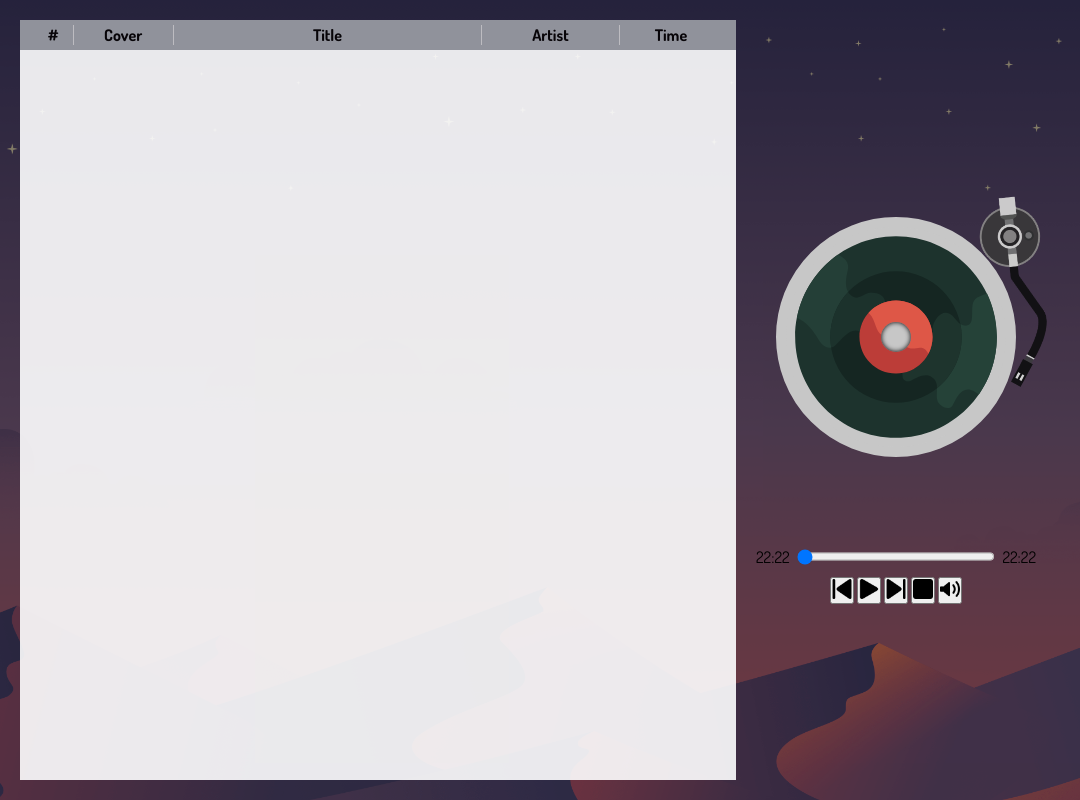
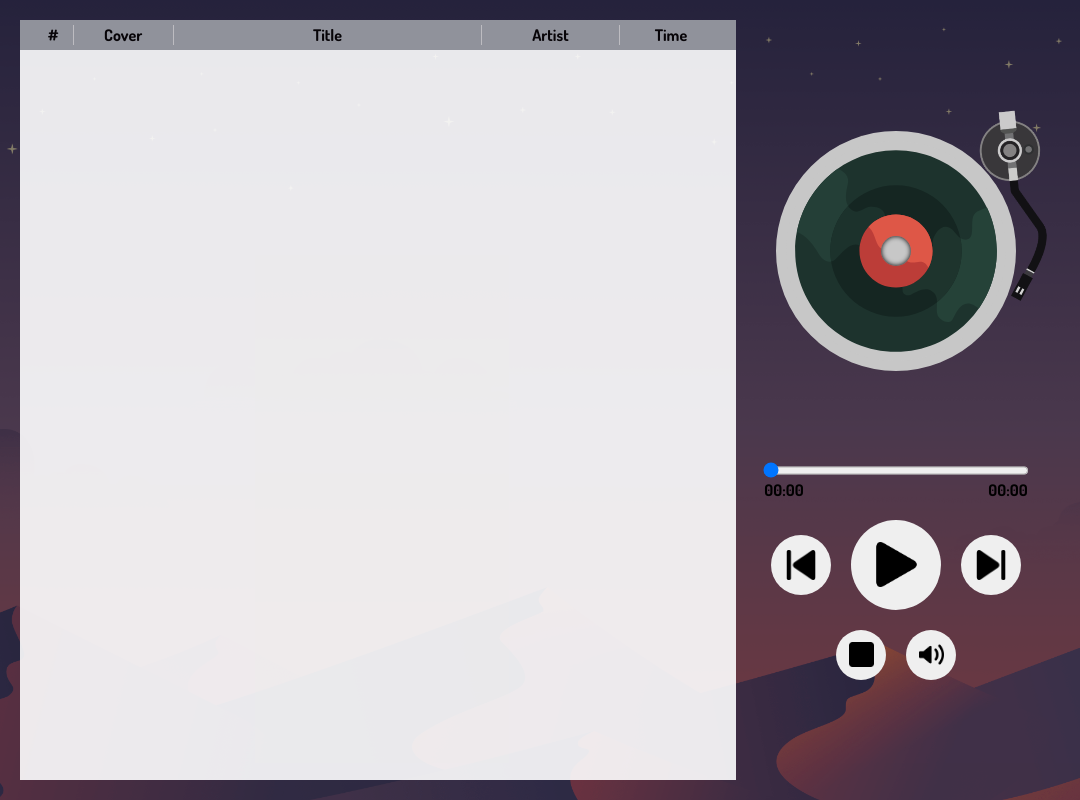
Before and after one commit to hamedsdz/Desktop_MusicPlayer, an Electron app: page views/index.html in a window 1080 px wide. Drawn offline with nearby package versions, Linux system fonts and the light colour scheme; no server answers.

Commit message:
Version 0.0.1

```diff
--- a/assets/css/style.css
+++ b/assets/css/style.css
@@ -239,11 +239,7 @@ body {
   justify-content: space-between;
   margin-top: 30px;
   margin-bottom: 10px;
-}
-
-.controller_item img {
-  height: 20px;
-  width: 20px;
+  flex-wrap: wrap;
 }
 
 .container .current_music .timeController .TimeLine {
@@ -253,4 +249,63 @@ body {
   padding: 0;
   height: 19px;
   margin: 0 2.5% 0 2.5%;
+  cursor: pointer;
 }
+
+.container .current_music .timeController .current-time, .container .current_music .timeController .duration {
+  width: 20%;
+  text-align: center;
+  font-size: 16px;
+  font-weight: bolder;
+}
+
+.container .current_music .btn-group {
+  width: 100%;
+  display: flex;
+  flex-direction: row;
+  align-items: center;
+  justify-content: center;
+  flex-wrap: wrap;
+}
+
+.container .current_music .btn-group .controller_item {
+  margin: 10px;
+  border-radius: 100%;
+  border: none;
+  cursor: pointer;
+  display: flex;
+  align-items: center;
+  justify-content: center;
+}
+
+.container .current_music .btn-group .controller_item:focus {
+  outline: none;
+}
+
+.container .current_music .btn-group .controller_item:hover {
+  transform: scale(1.04);
+}
+
+.container .current_music .btn-group .controller_item:hover {
+  transform: scale(1.04);
+}
+
+.container .current_music .btn-group .controller_item img {
+  width: 50%;
+  height: 50%;
+}
+
+.container .current_music .btn-group .prev, .container .current_music .btn-group .next {
+  width: 60px;
+  height: 60px;
+}
+
+.container .current_music .btn-group .play {
+  width: 90px;
+  height: 90px;
+}
+
+.container .current_music .btn-group .stop, .container .current_music .btn-group .mute {
+  width: 50px;
+  height: 50px;
+}
--- a/assets/js/index.js
+++ b/assets/js/index.js
@@ -18,9 +18,11 @@ const prev = document.getElementById('prev')
 const next = document.getElementById('next')
 const stop = document.getElementById('stop')
 const TimeLine = document.getElementById('TimeLine')
+const currentTime = document.getElementById('currentTime')
+const Duration = document.getElementById('duration')
 // Variables
 let music_list = []
-let current = -1
+let current = 0
 
 fs.readdirSync(homedir).forEach((folder) => {
   glob(`${homedir}/${folder}/**/*.mp3`, { silent: true }, (er, files) => {
@@ -88,6 +90,7 @@ const push_to_list = ({
     picture,
     album,
     year,
+    time,
   })
   ListItem = document.querySelectorAll('.list_item')
   ListItem.forEach((item) =>
@@ -101,6 +104,8 @@ const push_to_list = ({
 const playSong = (item) => {
   player.setAttribute('src', music_list[item - 1].url)
   cover.src = music_list[item - 1].picture
+  Duration.innerHTML = `${music_list[item - 1].time}`
+  console.log(`${music_list[item - 1].time}`)
   ChangeActive()
   $(`#${item}`).addClass('active')
   document.querySelector('.current_music').classList.remove('pause')
@@ -128,6 +133,7 @@ player.onended = () => {
 player.ontimeupdate = () => {
   TimeLine.max = player.duration
   TimeLine.value = player.currentTime
+  currentTime.innerHTML = msToTime(player.currentTime * 1000)
 }
 
 playPause.addEventListener('click', () => {
@@ -161,15 +167,19 @@ TimeLine.addEventListener('change', () => {
   changeTime()
 })
 
+TimeLine.addEventListener('mousedown', () => {
+  changeTime()
+})
+
 const pausePlayer = () => {
   document.querySelector('.current_music').classList.add('pause')
-  playPause.childNodes[1].src = '../assets/img/icons/pause.png'
+  playPause.childNodes[1].src = '../assets/img/icons/play.png'
   player.pause()
 }
 
 const playPlayer = () => {
   document.querySelector('.current_music').classList.remove('pause')
-  playPause.childNodes[1].src = '../assets/img/icons/play.png'
+  playPause.childNodes[1].src = '../assets/img/icons/pause.png'
   player.play()
 }
 
@@ -197,5 +207,8 @@ function msToTime(timeInMilliseconds) {
   s < 10 ? (s = `0${s}`) : (s = `${s}`)
   m < 10 ? (m = `0${m}`) : (m = `${m}`)
   h < 10 ? (h = `0${h}`) : (h = `${h}`)
-  return `${h}:${m}:${s}`
+  if (h !== '00') {
+    return `${h}:${m}:${s}`
+  }
+  return `${m}:${s}`
 }
--- a/package.json
+++ b/package.json
@@ -23,11 +23,13 @@
   },
   "homepage": "https://github.com/hsadeghzadeh79/Desktop_MusicPlayer#readme",
   "dependencies": {
+    "get-mp3-duration": "^1.0.0",
     "glob": "^7.2.0",
     "jquery": "^3.6.0",
     "jsmediatags": "^3.9.7"
   },
   "devDependencies": {
-    "electron": "^15.1.2"
+    "electron": "^15.1.2",
+    "electron-packager": "^15.4.0"
   }
 }
--- a/views/index.html
+++ b/views/index.html
@@ -34,9 +34,9 @@
         </div>
         <audio src="" preload="auto" id="Player"></audio>
         <div class="timeController">
-          <span class="curren-timet">22:22</span>
           <input type="range" id="TimeLine" class="TimeLine" value="0" />
-          <span class="duration">22:22</span>
+          <span class="current-time" id="currentTime">00:00</span>
+          <span class="duration" id="duration">00:00</span>
         </div>
         <div class="btn-group">
           <button class="controller_item prev" id="prev">
```
Also changed, not shown: 2 other files.
